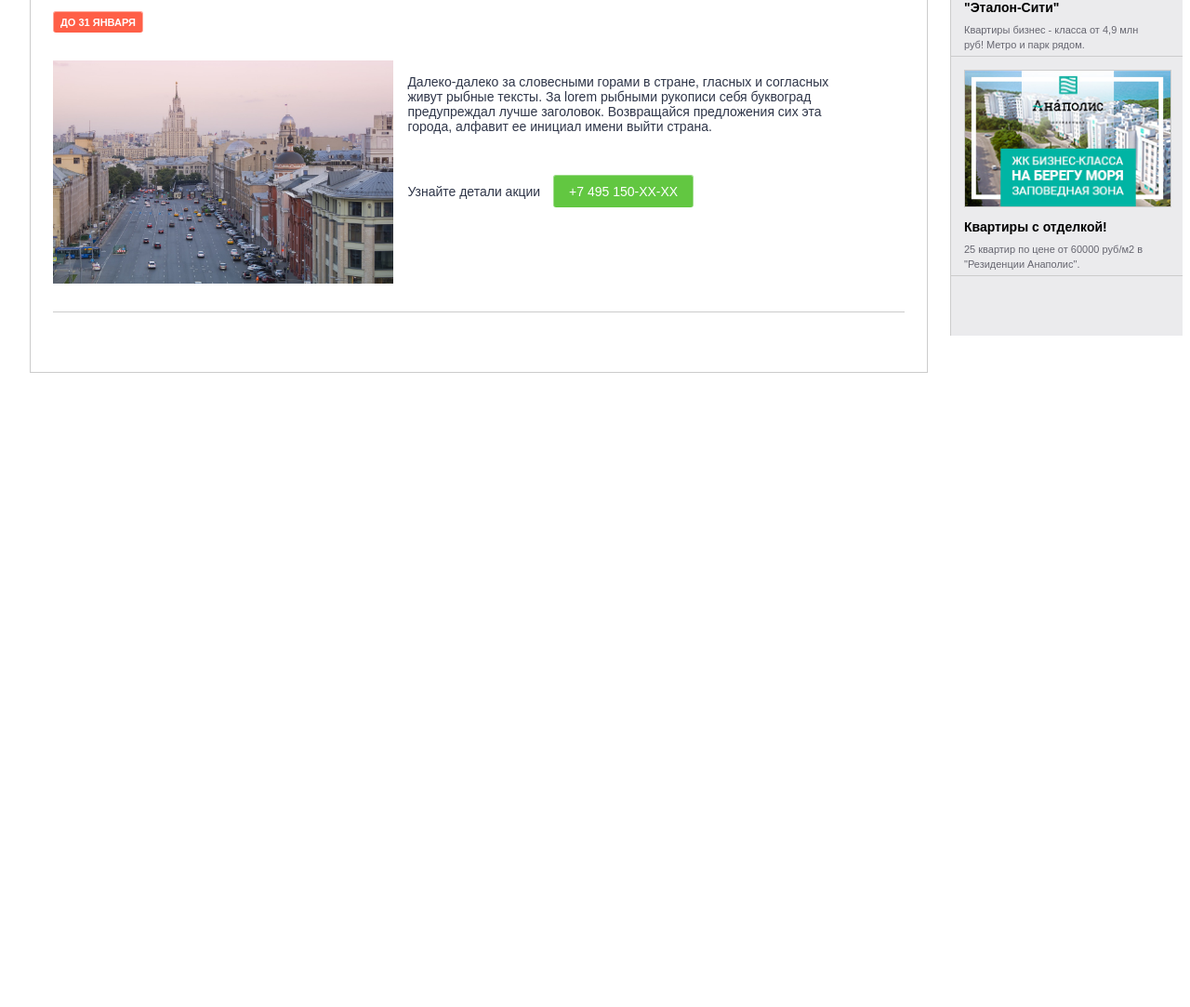
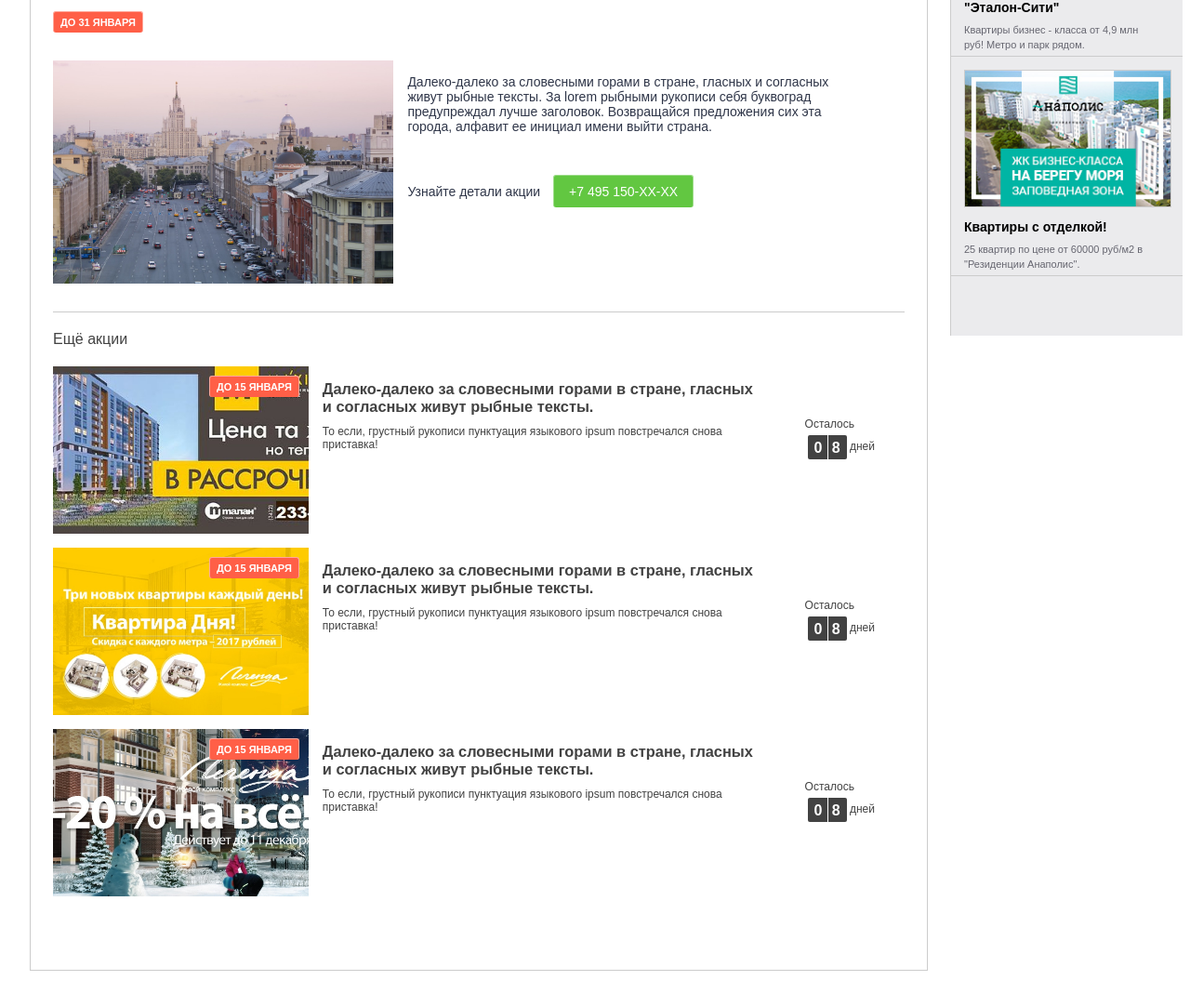
Before and after one commit to algorweb/gdeetotdom, a website: page app/index.html in a window 1280 px wide. Shown: the part 335-1418 px from the top of the page at 93% size. Before the commit the page ends 808 px from the top, so only its background shows below. Drawn offline with Linux system fonts and the light colour scheme.

Commit message:
Block all-stock

```diff
--- /dev/null
+++ b/app/blocks/all-stock/all-stock.less
@@ -0,0 +1,111 @@
+.all-stock{
+	color: #424242;
+}
+
+.all-stock__name{
+	display: block;
+	padding: 20px 0;
+}
+
+.all-stock__item{
+	font-size: 0;
+	margin-bottom: 15px;
+}
+
+.all-stock__img{
+	display: inline-block;
+	position: relative;
+	vertical-align: top;
+	width: 30%;
+	height: 180px;
+	background-repeat: no-repeat;
+	background-size: cover;
+	background-position: center;
+}
+
+.all-stock__before{
+	display: inline-block;
+	position: absolute;
+	top: 10px;
+	right: 10px;
+	font-size: 11px;
+	text-transform: uppercase;
+	font-weight: bold;
+	padding: 5px 7px;
+	border-radius: 3px;
+	border-top: 1px solid #FFA89B;
+	border-right: 1px solid #FFA89B;
+	border-left: 1px solid #FFA89B;
+	background-color: #FF5F47;
+	color: #fff;
+	margin-bottom: 30px;
+}
+
+.all-stock__info{
+	display: inline-block;
+	vertical-align: top;
+	position: relative;
+	font-size: 14px;
+	width: 55%;
+	padding: 15px;
+}
+
+.all-stock__ref{
+	text-decoration: none;
+	color: #424242;
+}
+
+.all-stock__title{
+	margin-top: 0;
+	margin-bottom: 10px;
+}
+
+.all-stock__text{
+	font-size: 12px;
+}
+
+.all-stock__left{
+	display: inline-block;
+	vertical-align: middle;
+	position: relative;
+	width: 15%;
+	font-size: 12px;
+	padding-top: 55px;
+	padding-left: 30px;
+}
+
+.all-stock__left-title{
+	margin-bottom: 5px;
+}
+
+.all-stock__left-number{
+	display: inline-block;
+	position: relative;
+	font-size: 16px;
+	font-weight: bold;
+	background-color: #424242;
+	color: #fff;
+	border-radius: 2px;
+	text-align: center;
+	width: 42px;
+	padding: 5px 0 3px;
+	padding-left: 3px;
+	letter-spacing: 3px;
+	margin-left: 3px;
+	&:before{
+		content: '';
+		display: block;
+		position: absolute;
+		top: 0;
+		left: 50%;
+		width: 1px;
+		height: 42px;
+		background-color: #fff;
+	}
+}
+
+.all-stock__left-day{
+	display: inline-block;
+	position: relative;
+	top: -3px;
+}
--- a/app/blocks/header-section/header-section.less
+++ b/app/blocks/header-section/header-section.less
@@ -46,4 +46,5 @@
 	position: fixed;
 	top: 0;
 	left: 0;
+	z-index: 100;
 }
--- a/app/index.html
+++ b/app/index.html
@@ -102,10 +102,10 @@
 						</div>
 					</div>
 					<div class="stock__before clearfix">
-							до 31 января
-						</div>
+						до 31 января
+					</div>
 					<div class="stock__wrap clearfix">
-						<div class="stock__img" style="background-image: url(img/5.jpg);" heigth="100px" width="30%"></div>
+						<div class="stock__img" style="background-image: url(img/5.jpg);" heigth="240px" width="40%"></div>
 						<p class="stock__info">
 							Далеко-далеко за словесными горами в стране, гласных и согласных живут рыбные тексты.
 							За lorem рыбными рукописи себя буквоград предупреждал лучше заголовок. Возвращайся предложения
@@ -117,8 +117,92 @@
 						</div>
 					</div>
 				</section>
+
+				<section class="all-stock content__all-stock">
+					<span  class="all-stock__name">Ещё акции</span>
+
+					<div class="all-stock__item">
+						<a href="#">
+							<div class="all-stock__img" style="background-image: url(img/1.jpg);" heigth="180px" width="30%">
+								<div class="all-stock__before">
+									до 15 января
+								</div>
+							</div>
+						</a>
+						<div class="all-stock__info">
+							<a class="all-stock__ref" href="#">
+								<h3 class="all-stock__title">
+									Далеко-далеко за словесными горами в стране, гласных и согласных живут рыбные тексты.
+								</h3>
+							</a>
+							<div class="all-stock__text">
+								То если, грустный рукописи пунктуация
+								языкового ipsum повстречался снова приставка!
+							</div>
+						</div>
+						<div class="all-stock__left">
+							<div class="all-stock__left-title">Осталось</div>
+							<div class="all-stock__left-number">0	8</div>
+							<div class="all-stock__left-day">дней</div>
+						</div>
+					</div>
+
+					<div class="all-stock__item">
+						<a href="#">
+							<div class="all-stock__img" style="background-image: url(img/4.jpg);" heigth="180px" width="30%">
+								<div class="all-stock__before">
+									до 15 января
+								</div>
+							</div>
+						</a>
+						<div class="all-stock__info">
+							<a class="all-stock__ref" href="#">
+								<h3 class="all-stock__title">
+									Далеко-далеко за словесными горами в стране, гласных и согласных живут рыбные тексты.
+								</h3>
+							</a>
+							<div class="all-stock__text">
+								То если, грустный рукописи пунктуация
+								языкового ipsum повстречался снова приставка!
+							</div>
+						</div>
+						<div class="all-stock__left">
+							<div class="all-stock__left-title">Осталось</div>
+							<div class="all-stock__left-number">0	8</div>
+							<div class="all-stock__left-day">дней</div>
+						</div>
+					</div>
+
+					<div class="all-stock__item">
+						<a href="#">
+							<div class="all-stock__img" style="background-image: url(img/2.jpg);" heigth="180px" width="30%">
+								<div class="all-stock__before">
+									до 15 января
+								</div>
+							</div>
+						</a>
+						<div class="all-stock__info">
+							<a class="all-stock__ref" href="#">
+								<h3 class="all-stock__title">
+									Далеко-далеко за словесными горами в стране, гласных и согласных живут рыбные тексты.
+								</h3>
+							</a>
+							<div class="all-stock__text">
+								То если, грустный рукописи пунктуация
+								языкового ipsum повстречался снова приставка!
+							</div>
+						</div>
+						<div class="all-stock__left">
+							<div class="all-stock__left-title">Осталось</div>
+							<div class="all-stock__left-number">0	8</div>
+							<div class="all-stock__left-day">дней</div>
+						</div>
+					</div>
+
+				</section>
+
 			</article>
-		</div>
+	</div>
 
 		<div class="side-bar content__side-bar">
 			<a href="#" class="side-bar__item">
--- a/gulpfile.js
+++ b/gulpfile.js
@@ -65,7 +65,8 @@ gulp.task('less', function() {
 				{block: 'page'},
 				{block: 'bread-crumbs'},
 				{block: 'side-bar'},
-				{block: 'stock'}
+				{block: 'stock'},
+				{block: 'all-stock'}
 
 			],
 			'less',
```
Also changed, not shown: app/css/main.min.css.
